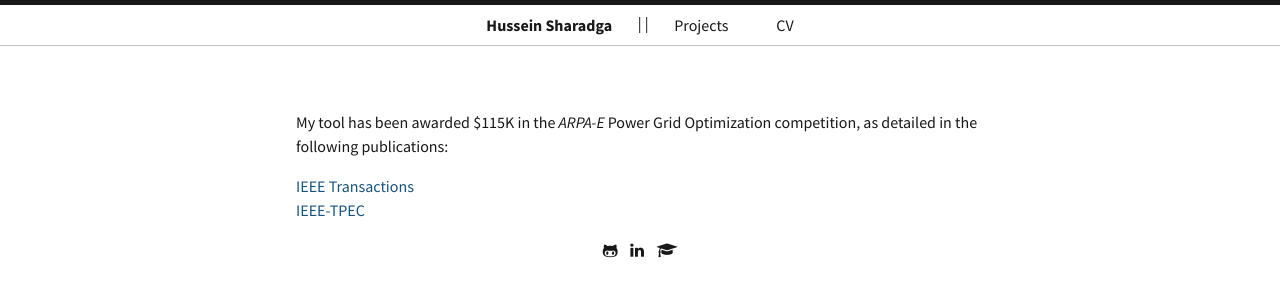
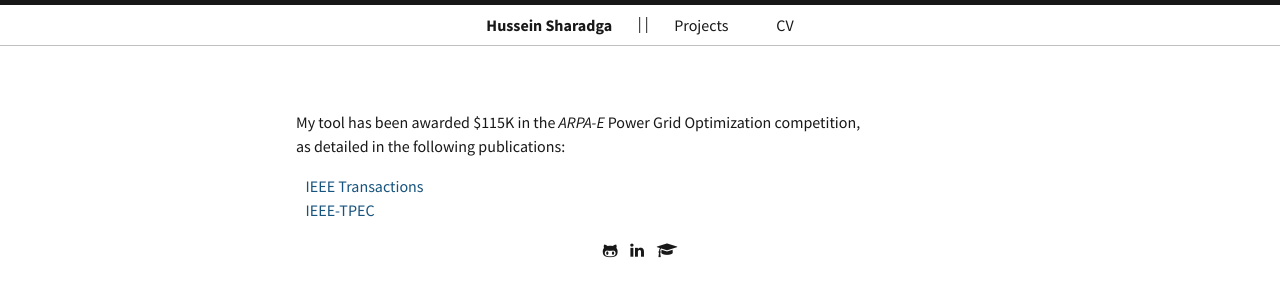
Before and after one commit to hssharadga/hssharadga.github.io, a Jekyll site: the page built from about.md, in a window 1280 px wide. Shown: the top 300 px of the page. Built offline with Jekyll 4.4.1, drawn with Linux system fonts in a browser that asks for light colours.

Commit message:
Update about.md

```diff
--- a/about.md
+++ b/about.md
@@ -3,13 +3,14 @@ layout: page
 title: " "
 ---
 
-My tool has been awarded $115K in the <i>ARPA-E</i> Power Grid Optimization competition, as detailed in the following publications: <br>
+My tool has been awarded $115K in the <i>ARPA-E</i> Power Grid Optimization competition, <br>
+as detailed in the following publications: <br>
 
 <!-- [IEEE Transactions](https://hssharadga.github.io/assets/IEEE_TIA.pdf) <br>
 [IEEE- TPEC](https://hssharadga.github.io/assets/IEEE_TPEC.pdf) -->
 
-<a href="https://hssharadga.github.io/assets/IEEE_TIA.pdf" target="_blank">IEEE Transactions</a>  <br>
-<a href="https://hssharadga.github.io/assets/IEEE_TPEC.pdf" target="_blank">IEEE-TPEC</a>
+&nbsp;&nbsp; <a href="https://hssharadga.github.io/assets/IEEE_TIA.pdf" target="_blank">IEEE Transactions</a>  <br>
+&nbsp;&nbsp; <a href="https://hssharadga.github.io/assets/IEEE_TPEC.pdf" target="_blank">IEEE-TPEC</a>
 
 <!-- <a href="https://raw.githubusercontent.com/hssharadga/hssharadga.github.io/main/assets/IEEE_TPEC.pdf" target="_blank">IEEE-TPEC</a>   -->
 <!-- [IEEE Transactions](https://raw.githubusercontent.com/hssharadga/hssharadga.github.io/main/assets/IEEE_TIA.pdf) -->
```
